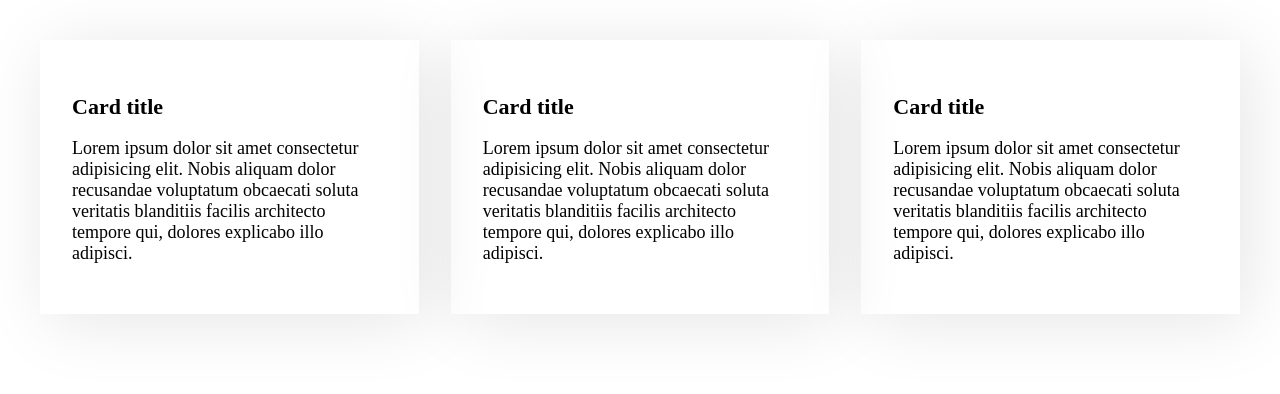
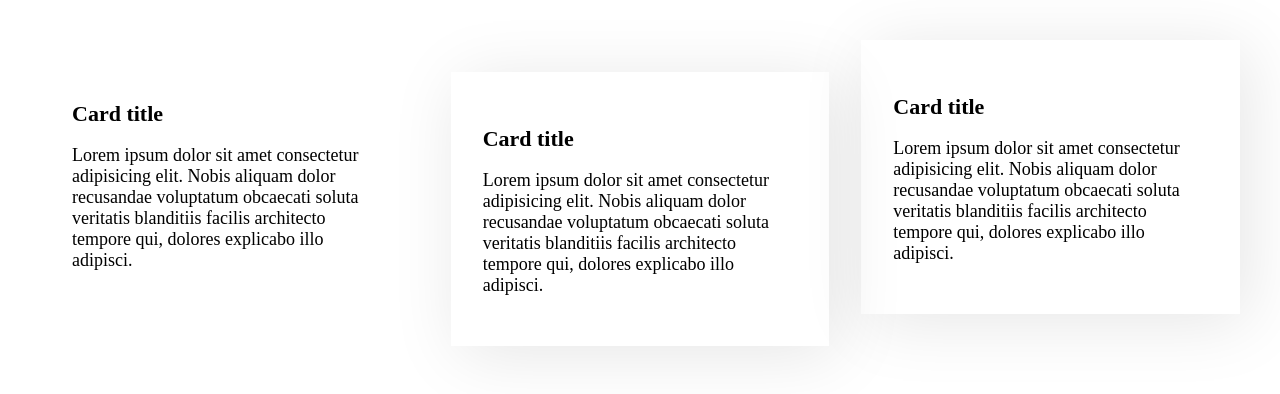
Before and after one commit to codiland-code/Responsive-cards, a plain HTML site: page index.html in a window 1280 px wide. In both pictures the pointer is over the element 229 px from the left and 177 px from the top of the page. Drawn offline with Linux system fonts and the light colour scheme.

Commit message:
Update style.css

```diff
--- a/style.css
+++ b/style.css
@@ -25,4 +25,22 @@
   .cardTitle{ font-size: 22px; }
 
   .cardText{  font-size: 18px; }
+
+  .cardWraper:nth-child(3n+2){
+      margin-top: 32px;
+      margin-bottom: -32px;
+  }
+
+  .cardWraper:hover{
+      transform: translate3d(0px, 7px, 0px)
+          scale3d(1, 1, 1)
+          rotateX(0deg)
+          rotateY(0deg)
+          rotateZ(0deg)
+          skew(0deg, 0deg);
+      transform-style: preserve-3d;
+      box-shadow: 0 0 0 0 rgba(0, 0, 0, 0.1);
+      background: var(--white);
+      cursor: pointer;
+  }
 }
```
